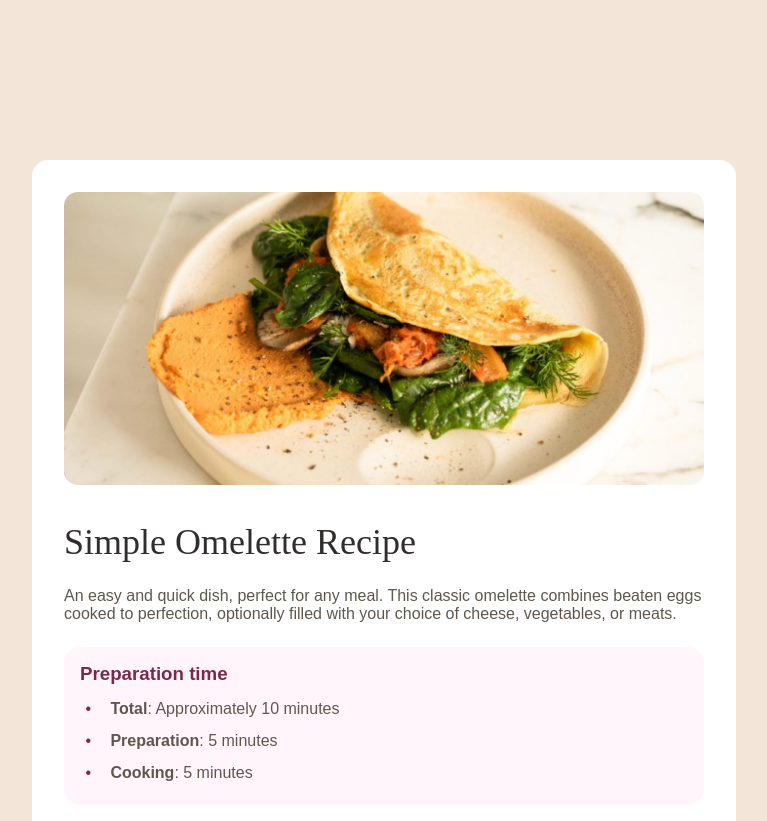
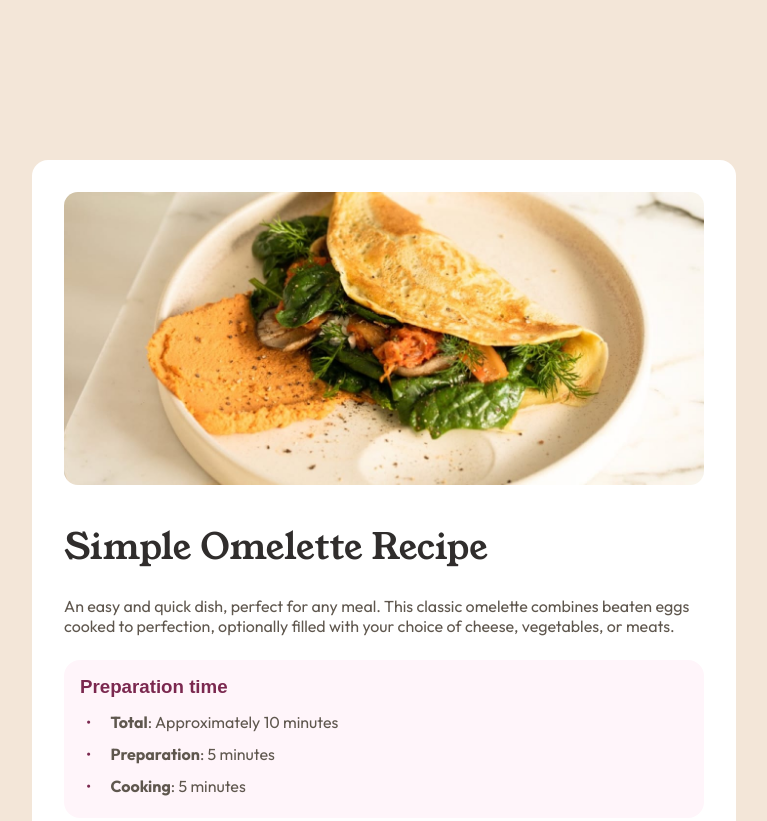
Before and after one commit to Yemima20/recipe-page, a plain HTML site: page index.html in a window 1280 px wide. Shown: the top 821 px of the page, without its empty margins (256-1023 px from the left). Drawn offline with Linux system fonts and the light colour scheme; the site is published under a folder, as on GitHub Pages, so addresses that start at the root find nothing.

Commit message:
fixing import font

```diff
--- a/style.css
+++ b/style.css
@@ -19,12 +19,12 @@
 
 @font-face {
   font-family: "Young serif";
-  src: url(/assets/fonts/young-serif/YoungSerif-Regular.ttf);
+  src: url(./assets/fonts/young-serif/YoungSerif-Regular.ttf) format("truetype");
   font-weight: 400;
 }
 @font-face {
   font-family: "Outfit";
-  src: url(/assets/fonts/outfit/Outfit-VariableFont_wght.ttf);
+  src: url(./assets/fonts/outfit/Outfit-VariableFont_wght.ttf) format("truetype");
   font-weight: 100 900;
 }
 
```
